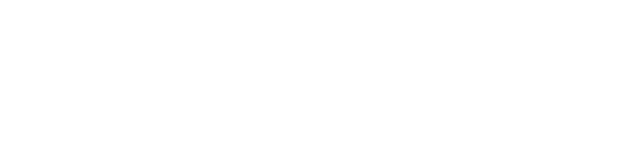
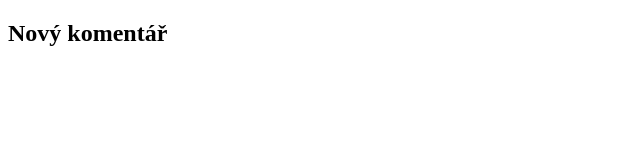
Before and after one commit to michal-git-test/GIT, a plain HTML site: page index.html in a window 1280 px wide. Shown: the whole page, without its empty margins (0-640 px from the left). Drawn offline with Linux system fonts and the light colour scheme.

Commit message:
Další změny

```diff
--- a/index.html
+++ b/index.html
@@ -3,9 +3,9 @@
 <head>
     <meta charset="UTF-8">
     <meta name="viewport" content="width=device-width, initial-scale=1.0">
-    <title>Document</title>
+    <title>GIT</title>
 </head>
 <body>
-
+    <h2>Nový komentář</h2>
 </body>
 </html>
```
